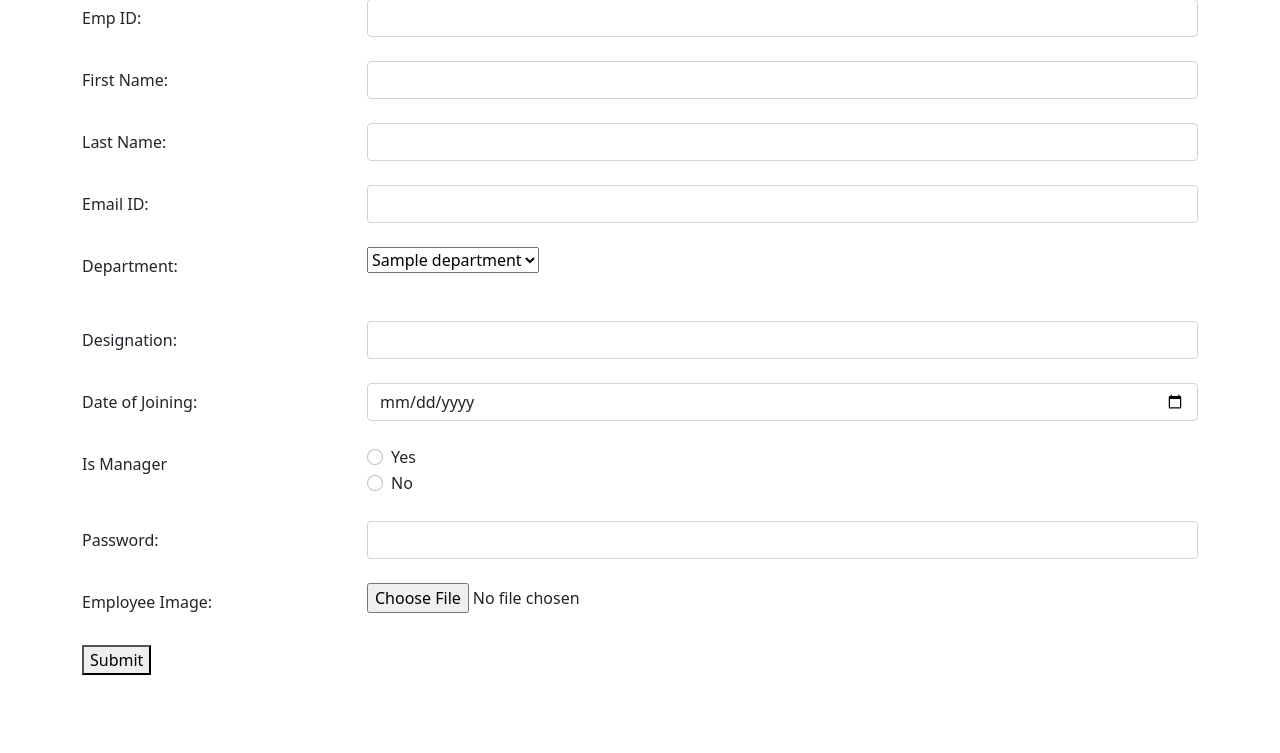
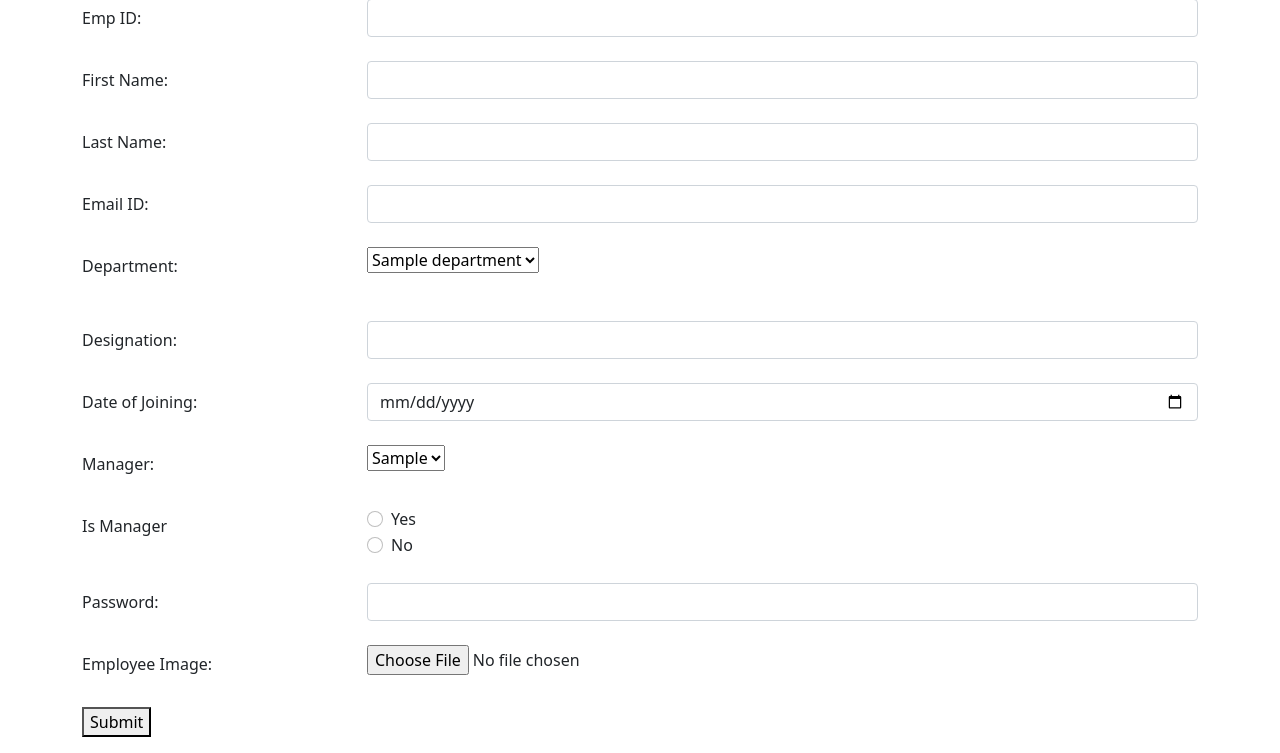
Before and after one commit to anashwara1/LeaveManagementSystem, a Django app: page /register_user/ in a window 1280 px wide. Shown: the part 280-1033 px from the top of the page. Before the commit the page ends 955 px from the top, so only its background shows below. Run offline with Django 4.2, Linux system fonts and the light colour scheme; a user stored in the database is signed in; tables that the repository leaves empty hold one stand-in row (values such as "Sample post"); one stand-in notice (Sample message) is shown; some libraries are stand-ins or nearby versions.

Commit message:
added the managers field in register form and already registered mail will get a warning

```diff
--- a/LMS/myapp/views.py
+++ b/LMS/myapp/views.py
@@ -13,7 +13,7 @@ from .models import Employees, Department, Designation, Leavebalance, LeaveTypes
 from django.http import HttpResponse
 from django.contrib.auth import get_user_model
 import random
-
+from django.core.exceptions import ObjectDoesNotExist
 
 # Create your views here.
 
@@ -150,8 +150,13 @@ def profile(request):
 
 def register(request):
     departments = Department.objects.values_list('dep_name', flat=True).distinct()
+    managers_id = Managers.objects.values_list('emp', flat=True).distinct()
+    managers = Employees.objects.filter(emp_id__in=managers_id).values_list('firstname', flat=True)
     user = Employees.objects.get(email=request.user.email)
-
+    context = {
+        'departments': departments,
+        'managers': managers
+    }
 
     if request.method == 'POST':
         empid = request.POST['empid']
@@ -163,56 +168,64 @@ def register(request):
         dept = request.POST['dept']
         password = request.POST['password']
         ismanager = request.POST['ismanager']
+        manager = request.POST['manager']
 
         # Process the file upload
         employee_image = request.FILES.get('employee_image', None)
 
-        # Save the uploaded image
-        if employee_image:
-            file_name = f"{empid}_{employee_image.name}"
-            with open(f"media/profile_images/{file_name}", 'wb') as destination:
-                for chunk in employee_image.chunks():
-                    destination.write(chunk)
+        existing_employees = Employees.objects.filter(email=email)
+
+        if existing_employees.exists():
+            messages.error(request, 'Entered email is already registered')
         else:
-            file_name = None
+            # Save the uploaded image
+            if employee_image:
+                file_name = f"{empid}_{employee_image.name}"
+                with open(f"media/profile_images/{file_name}", 'wb') as destination:
+                    for chunk in employee_image.chunks():
+                        destination.write(chunk)
+            else:
+                file_name = None
 
-        if dept == 'Other':
-            other_dept = request.POST['other-dept']
-            dept_object, created = Department.objects.get_or_create(dep_name=other_dept)
-        else:
-            dept_object, created = Department.objects.get_or_create(dep_name=dept)
+            if dept == 'Other':
+                other_dept = request.POST['other-dept']
+                dept_object, created = Department.objects.get_or_create(dep_name=other_dept)
+            else:
+                dept_object, created = Department.objects.get_or_create(dep_name=dept)
 
-        desig_object, created = Designation.objects.get_or_create(designation=desig, dep=dept_object)
+            desig_object, created = Designation.objects.get_or_create(designation=desig, dep=dept_object)
 
-        new_user = Employees.objects.create_user(
-            emp_id=empid,
-            firstname=fname,
-            lastname=lname,
-            email=email,
-            password=password,
-            date_of_joining=doj,
-            department=dept_object,
-            profile_image=f"profile_images/{file_name}" if file_name else None
-        )
+            new_user = Employees.objects.create_user(
+                emp_id=empid,
+                firstname=fname,
+                lastname=lname,
+                email=email,
+                password=password,
+                date_of_joining=doj,
+                department=dept_object,
+                profile_image=f"profile_images/{file_name}" if file_name else None
+            )
 
-        if ismanager == 'yes':
-            manager, created = Managers.objects.get_or_create(emp=new_user)
+            if ismanager == 'yes':
+                manager, created = Managers.objects.get_or_create(emp=new_user)
 
-        new_user.managed_by = Managers.objects.get(emp=user.emp_id)
-        new_user.save()
+            managerid = Employees.objects.get(firstname=manager)
 
-        subject = 'Registration Confirmation'
-        message = f'Your account has been successfully registered, {fname} {lname}!'
-        from_email = config('EMAIL_HOST_USER')
-        recipient_list = [email]
+            new_user.managed_by = Managers.objects.get(emp=managerid.emp_id)
+            new_user.save()
 
-        send_mail(subject, message, from_email, recipient_list)
+            subject = 'Registration Confirmation'
+            message = f'Your account has been successfully registered, {fname} {lname}!'
+            from_email = config('EMAIL_HOST_USER')
+            recipient_list = [email]
 
-        messages.success(request, 'Employee registered successfully, and an email is sent.')
+            send_mail(subject, message, from_email, recipient_list)
 
-       # return redirect('login')  # Redirect to login page after successful registration
+            messages.success(request, 'Employee registered successfully')
 
-    return render(request, 'register.html', {'departments': departments})
+           # return redirect('login')  # Redirect to login page after successful registration
+
+    return render(request, 'register.html', context)
 
 
 def dashboard(request):
--- a/LMS/templates/register.html
+++ b/LMS/templates/register.html
@@ -7,7 +7,7 @@
 {% block content %}
 {% if messages %}
     {% for message in messages %}
-        <div class="alert alert-success alert-dismissible fade show" role="alert">
+        <div class="alert {% if 'error' in message.tags %}alert-danger{% elif 'success' in message.tags %}alert-success{% endif %}">
             {{ message }}
         </div>
     {% endfor %}
@@ -79,6 +79,17 @@
             </div>
             <br>
             <div class="form-group row">
+                        <label for="manager" class="col-md-3 col-form-label bold-label">Manager:</label>
+                        <div class="col-md-9">
+                            <select id="manager" name="manager" onchange="showInput()">
+                                {% for manager in managers %}
+                                    <option value="{{ manager }}">{{ manager }}</option>
+                                {% endfor %}
+                            </select>
+                        </div>
+                    </div>
+            <br>
+            <div class="form-group row">
                 <label for="is-manager" class="col-md-3 col-form-label bold-label">Is Manager</label>
                 <div class="col-md-9">
                     <div class="form-check">
```
